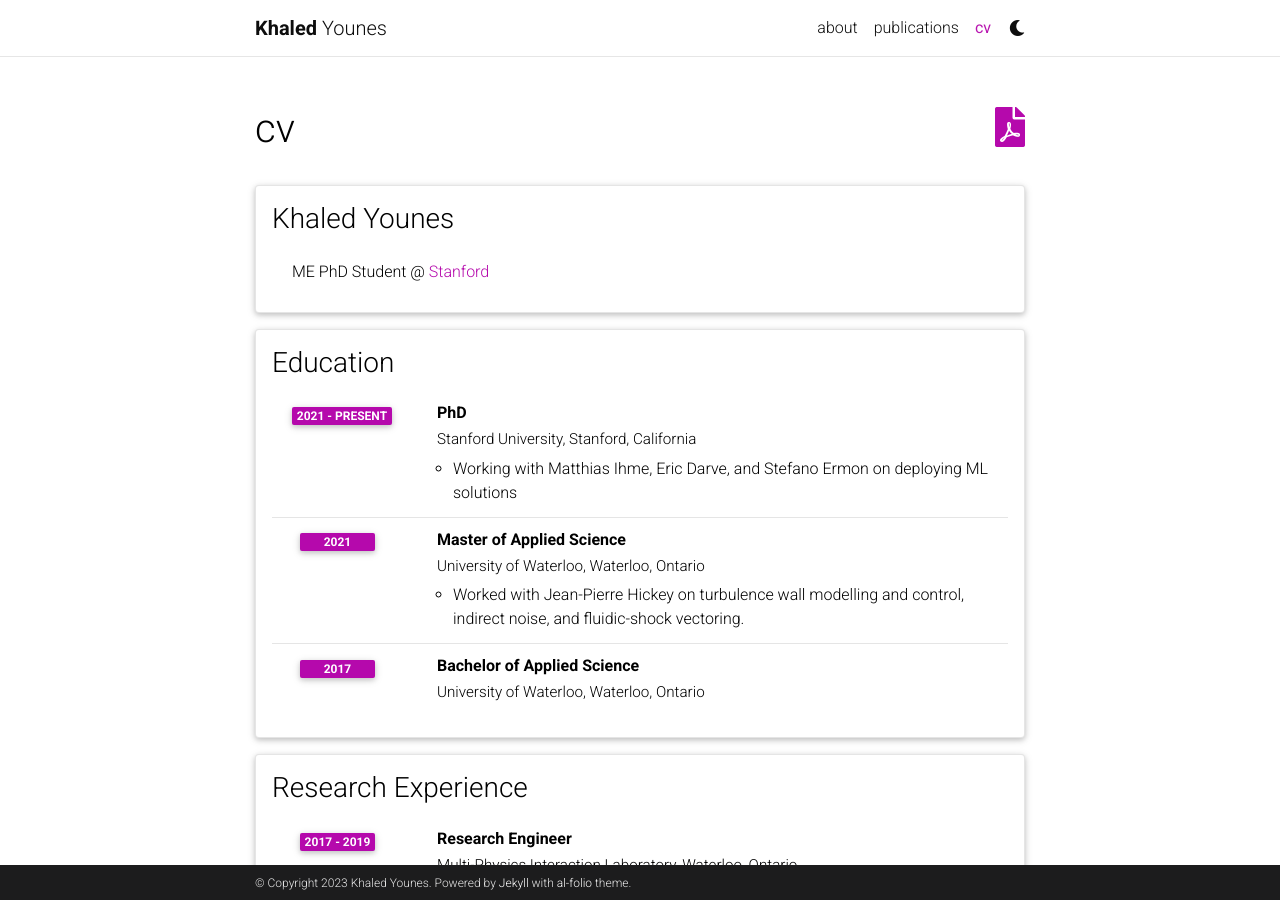
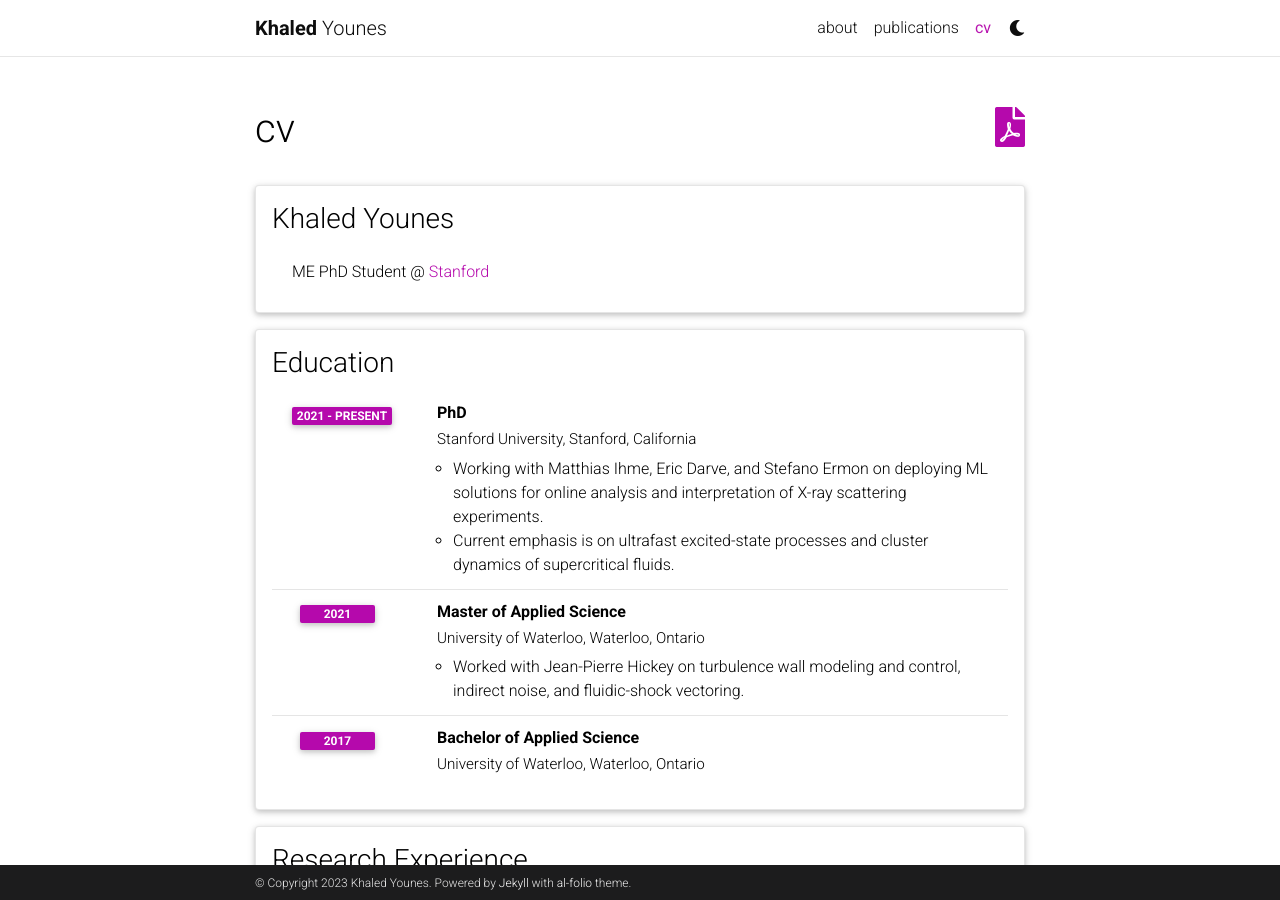
Before and after one commit to kyounes14/kyounes14.github.io, a Jekyll site: the page built from _pages/cv.md, in a window 1280 px wide and 900 px high. Built offline with Jekyll 4.4.1, drawn with Linux system fonts in a browser that asks for light colours; comment, search, counter and statistics services are not loaded; a style sheet for code colours, icons or effects is not loaded.

Commit message:
Update cv.yml

```diff
--- a/_data/cv.yml
+++ b/_data/cv.yml
@@ -9,12 +9,13 @@
       institution: Stanford University, Stanford, California
       year: 2021 - Present
       description:
-        - Working with Matthias Ihme, Eric Darve, and Stefano Ermon on deploying ML solutions
+        - Working with Matthias Ihme, Eric Darve, and Stefano Ermon on deploying ML solutions for online analysis and interpretation of X-ray scattering experiments.
+        - Current emphasis is on ultrafast excited-state processes and cluster dynamics of supercritical fluids.
     - title: Master of Applied Science
       institution: University of Waterloo, Waterloo, Ontario
       year: 2021
       description:
-        - Worked with Jean-Pierre Hickey on turbulence wall modelling and control, indirect noise, and fluidic-shock vectoring.
+        - Worked with Jean-Pierre Hickey on turbulence wall modeling and control, indirect noise, and fluidic-shock vectoring.
     - title: Bachelor of Applied Science
       institution: University of Waterloo, Waterloo, Ontario
       year: 2017
```
